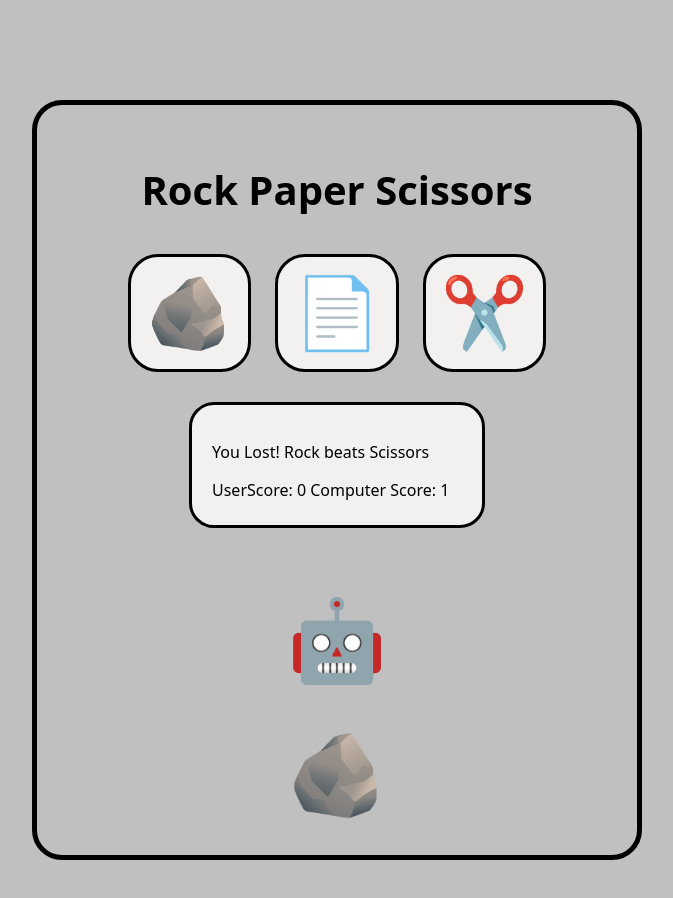
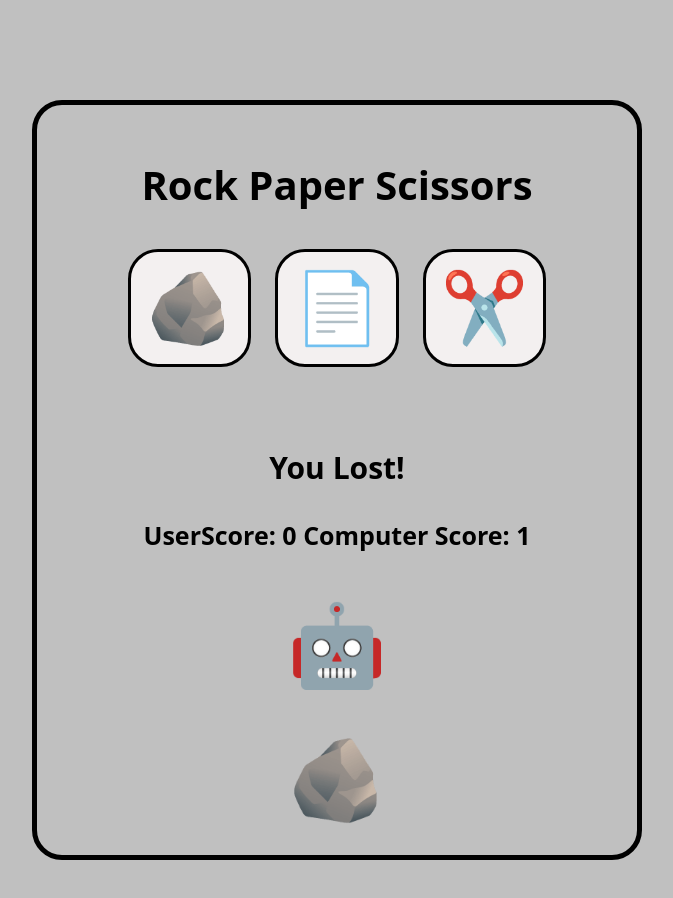
Before and after one commit to JoeyCorbett/Rock-Paper-Scissors, a plain HTML site: page index.html in a window 1280 px wide. Both pictures are taken after a click on the button "✂️". Shown: the whole page, without its empty margins (303-976 px from the left). Drawn offline with Linux system fonts and the light colour scheme.

Commit message:
Add styling

```diff
--- a/script.js
+++ b/script.js
@@ -7,7 +7,8 @@ const messageSpan = document.querySelector(".message");
 const scoreSpan = document.querySelector(".score")
 const computerField = document.querySelector(".computerField");
 
-messageSpan.textContent = "Choose a button to start";
+messageSpan.textContent = "Choose a button";
+scoreSpan.textContent = "Player Score: 0 | Computer Score: 0"
 computerField.textContent = "❓";
 
 
@@ -33,19 +34,19 @@ function getComputerChoice() {
 function playRound(humanChoice, computerChoice) {
     const results = {
       rock: {
-        scissors: "You Won! Rock beats Scissors",
-        paper: "You Lost! Paper beats Rock",
-        rock: "You Tied! Rock ties with Rock",
+        scissors: "You Won!",
+        paper: "You Lost!",
+        rock: "You Tied!",
       },
       paper: {
-        rock: "You Won! Paper beats Rock",
-        scissors: "You Lost! Scissors beats Paper",
-        paper: "You Tied! Paper ties with Paper",
+        rock: "You Won!",
+        scissors: "You Lost!",
+        paper: "You Tied!",
       },
       scissors: {
-        paper: "You Won! Scissors beats Paper",
-        rock: "You Lost! Rock beats Scissors",
-        scissors: "You Tied! Scissors ties with Scissors",
+        paper: "You Won!",
+        rock: "You Lost!",
+        scissors: "You Tied!",
       },
     };
 
@@ -79,6 +80,7 @@ function newGame() {
     messageSpan.textContent = '';
     scoreSpan.textContent = '';
     messageSpan.textContent = "Choose a button to start";
+    scoreSpan.textContent = "Player Score: 0     Computer Score: 0"
     computerField.textContent = "❓";
 }
 
--- a/styles.css
+++ b/styles.css
@@ -24,11 +24,19 @@ body {
 .results {
     margin-top: 20px;
     padding: 20px;
-    border: 3px solid black;
     border-radius: 25px;
-    background-color: rgb(243, 240, 240);
-    width: 250px;
-    height: 80px;
+}
+
+.message {
+    font-weight: bold;
+    font-size: 30px;
+    text-align: center;
+}
+
+.score {
+    font-weight: bold;
+    font-size: 25px;
+    text-align: center;
 }
 
 button {
@@ -52,6 +60,7 @@ button:hover {
 .computerContainer h1, span {
     font-size: 80px;
     margin-bottom: 25px;
+    margin-top: -10px;a
 }
 
 .computerContainer span {
```
